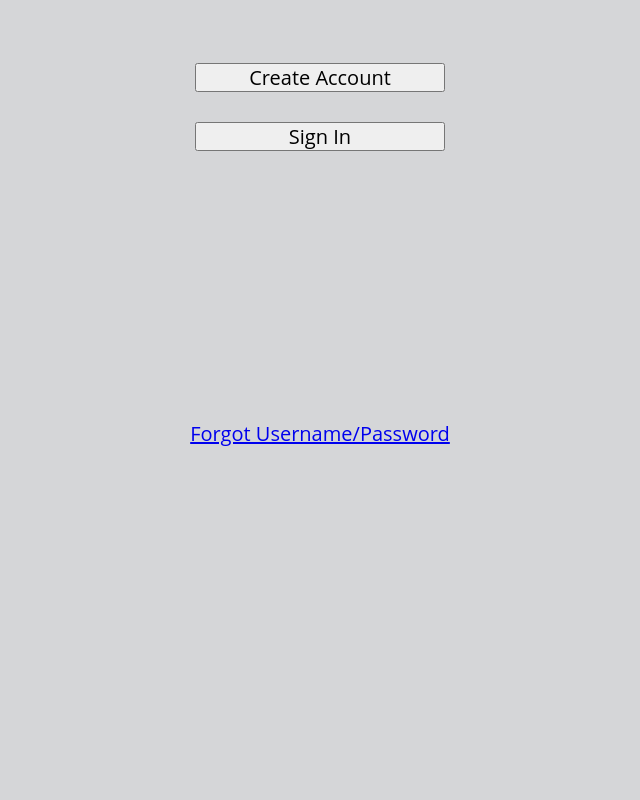
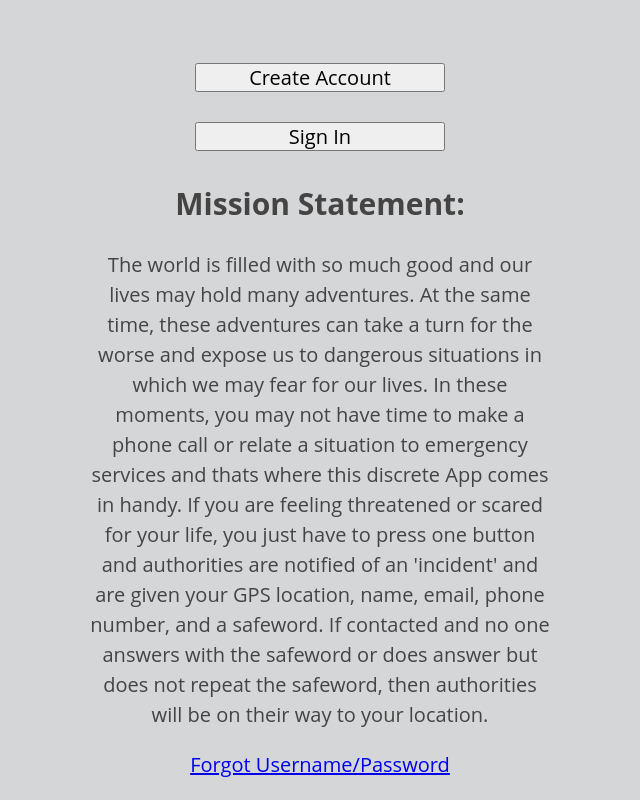
Before and after one commit to mreichba/capstone-landing-page, a plain HTML site: page index.html in a window 1280 px wide. Shown: the part 331-1131 px from the top of the page, without its empty margins (320-960 px from the left). Before the commit the page ends 800 px from the top, so only its background shows below. Drawn offline with nearby package versions, Linux system fonts and the light colour scheme.

Commit message:
mission statement added

```diff
--- a/index.css
+++ b/index.css
@@ -32,9 +32,17 @@ button {
   font-size: 20px;
 }
 
+p {
+
+  max-width: 500px;
+  text-align: center;
+  margin: 0 auto 0;
+  padding: 0 20px 0;
+}
+
 footer {
-  position: absolute;
+  position: relative;
   bottom: 0;
-  margin: 0 auto 20px;
+  margin: 20px auto 20px;
   width: 100%;
 }
--- a/index.html
+++ b/index.html
@@ -31,6 +31,18 @@
       </button>
     </div>
 
+    <h2>Mission Statement:</h2>
+    <p>
+      The world is filled with so much good and our lives may hold many adventures. At the same time, these adventures
+      can take a turn for the worse and expose us to dangerous situations in which we may fear for our lives. In these
+      moments, you may not have time to make a phone call or relate a situation to emergency services and thats where
+      this discrete App comes in handy. If you are feeling threatened or scared for your life, you just have to press
+      one button
+      and authorities are notified of an 'incident' and are given your GPS location, name, email, phone number, and a
+      safeword. If contacted and no one answers with the safeword or does answer but does not repeat the safeword, then
+      authorities will be on their way to your location.
+    </p>
+
   </main>
 
 
```
